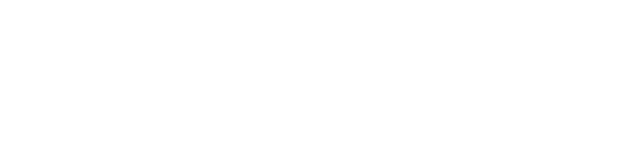
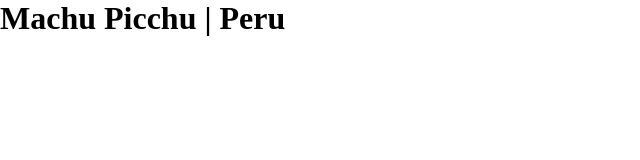
Before and after one commit to adrianobr2/projeto-lugar-turistico, a plain HTML site: page index.html in a window 1280 px wide. Shown: the whole page, without its empty margins (0-640 px from the left). Drawn offline with Linux system fonts and the light colour scheme.

Commit message:
Teste branch dell

```diff
--- a/index.html
+++ b/index.html
@@ -7,6 +7,7 @@
     <title>Um Lugar Turístico</title>
 </head>
 <body>
+    <h1>Machu Picchu | Peru</h1>
 
 </body>
 </html>
```
